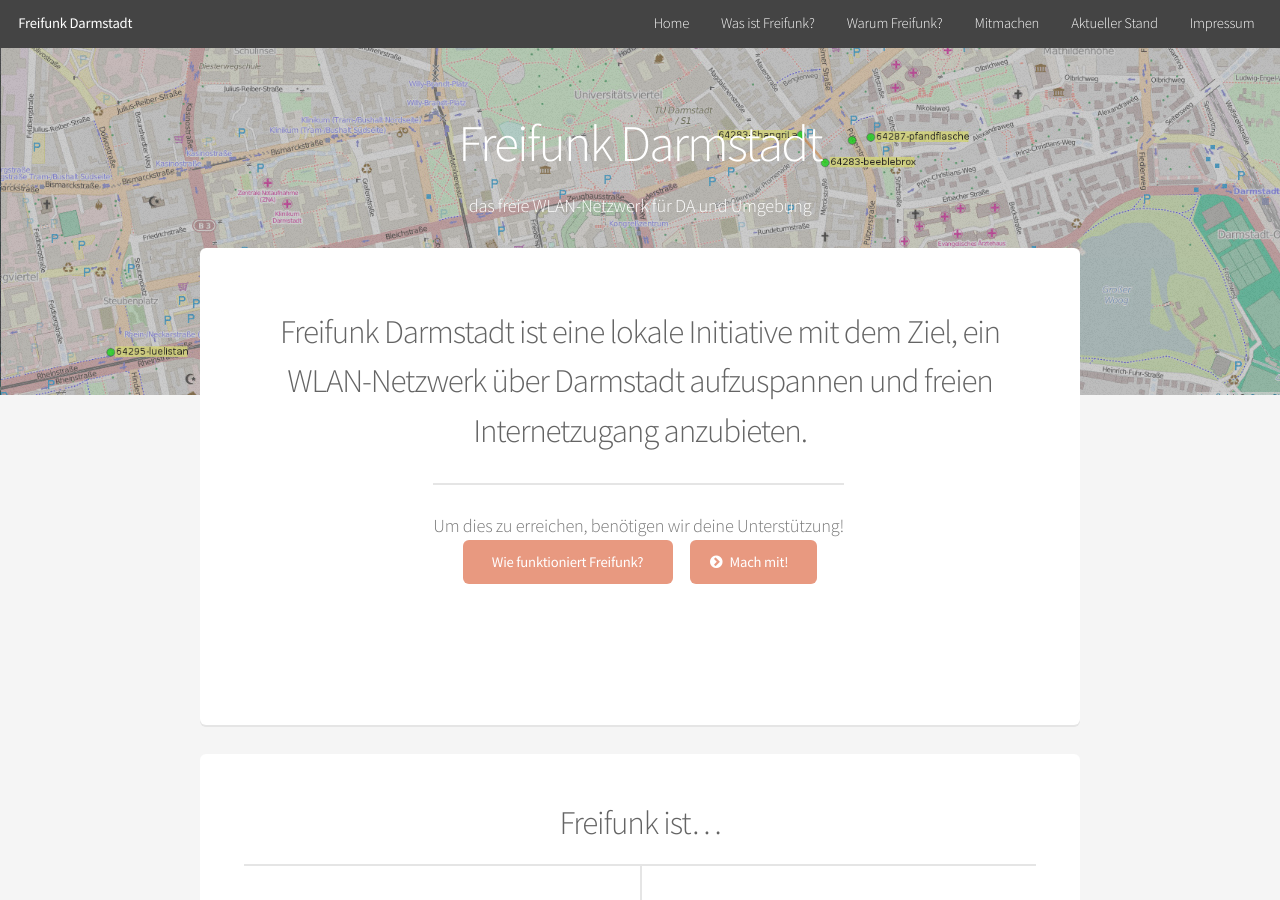
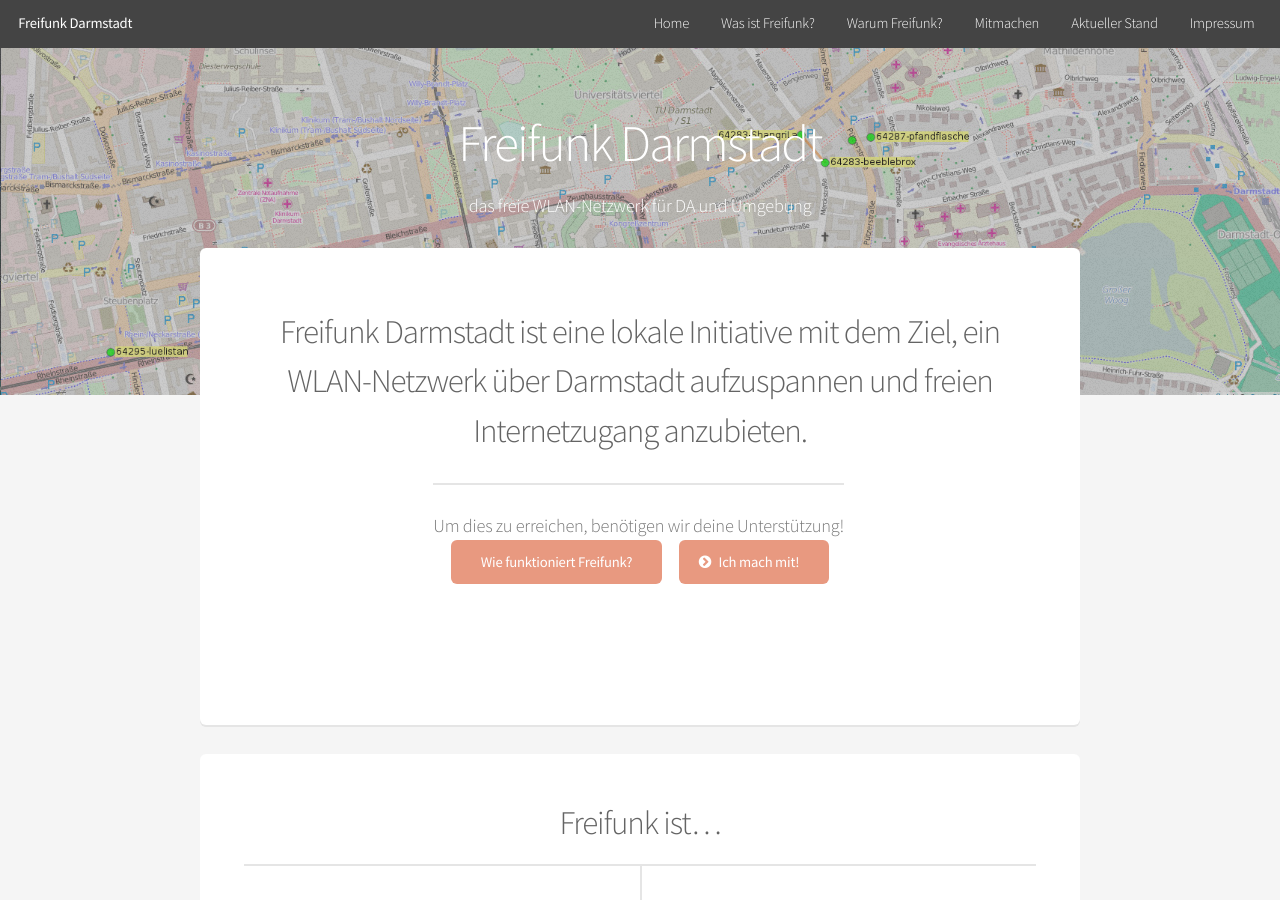
Before and after one commit to mdrenger/darmstadt.freifunk.net, a Jekyll site: the page built from pages/index.html, in a window 1280 px wide and 900 px high. Built offline with Jekyll 4.4.1, drawn with Linux system fonts in a browser that asks for light colours.

Commit message:
Changed button text

```diff
--- a/_layouts/landing.html
+++ b/_layouts/landing.html
@@ -20,7 +20,7 @@
 				<p>
 					<ul class="actions">
 						<li><a href="#" class="button special accent3">Wie funktioniert Freifunk?</a></li>
-						<li><a href="#" class="button special accent2 icon fa-chevron-circle-right">Mach mit!</a></li>
+						<li><a href="#" class="button special accent2 icon fa-chevron-circle-right">Ich mach mit!</a></li>
 
 					</ul>
 				</p>
```
